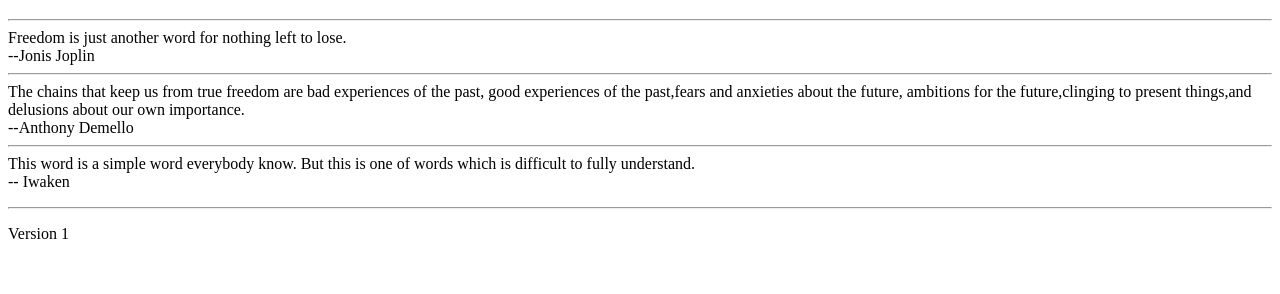
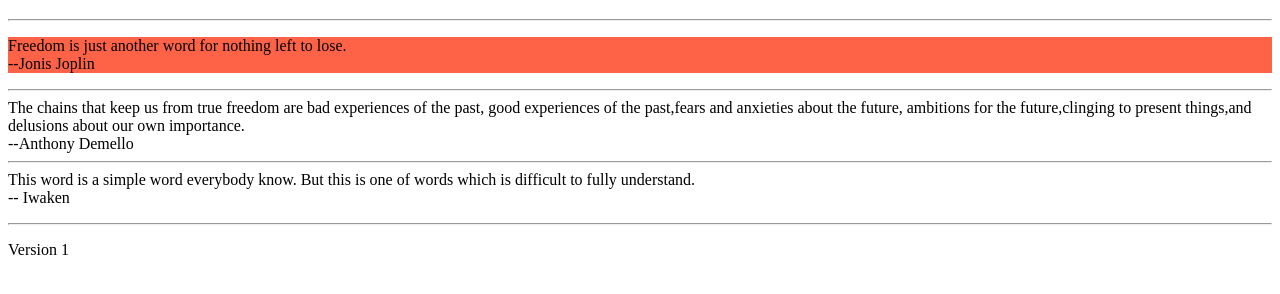
Before and after one commit to iwaken/iwaken.github.io, a plain HTML site: page freedom.html in a window 1280 px wide. Shown: the part 100-394 px from the top of the page. Drawn offline with Linux system fonts and the light colour scheme.

Commit message:
Update freedom.html

```diff
--- a/freedom.html
+++ b/freedom.html
@@ -8,11 +8,11 @@
       <a href="index.html">Home</a> </h5>
 
   <h1 style="background-color:DodgerBlue;">Freedom</h1>
-   <p style="background-color:Tomato;">
+
+   <hr> <p style="background-color:Tomato;">
+   Freedom is just another word for nothing left to lose.<br>
+   --Jonis Joplin</p>
    <hr>
-   Freedom is just another word for nothing left to lose.<br>
-   --Jonis Joplin
-   <hr style="background-color:Tomato;">
    The chains that keep us from true freedom are bad experiences of the past,
    good experiences of the past,fears and anxieties about the future, ambitions
    for the future,clinging to present things,and delusions about our own
```
